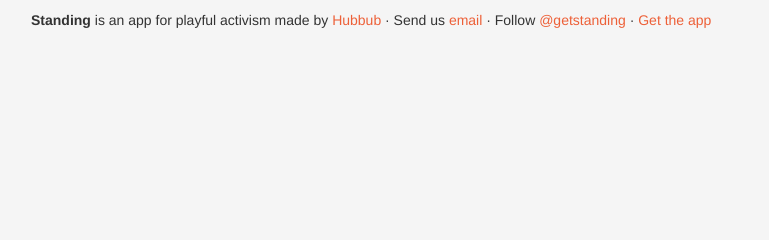
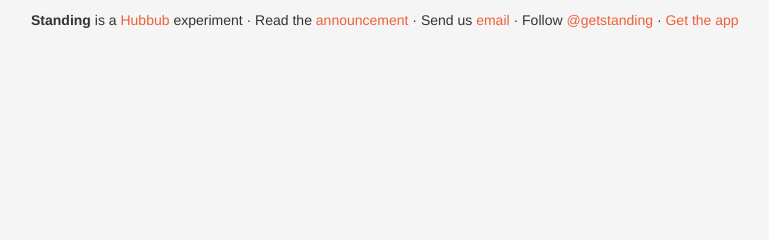
Before and after one commit to whatsthehubbub/stand-django, a Django app: template standbase/templates/standbase/topic.html in a window 1280 px wide. Shown: the part 201-441 px from the top of the page, without its empty margins (249-1018 px from the left). Run offline with Django 3.2, Linux system fonts and the light colour scheme; the template is opened without the code that fills it, so the values that code supplies are empty.

Commit message:
Footer copy adjustment, placeholder link for announcement

```diff
--- a/standbase/templates/standbase/footer.html
+++ b/standbase/templates/standbase/footer.html
@@ -1,6 +1,6 @@
 {% block content %}
 <div id="footer">
 	<p id="totaltime">{{ total_time }} of standing so far&hellip;</p>
-	<p id="colofon"><strong>Standing</strong> is an app for playful activism made by <a href="http://hubbub.eu">Hubbub</a> &middot; Send us <a href="mailto:standing@hubbub.eu">email</a> &middot; Follow <a href="https://twitter.com/getstanding">@getstanding</a> &middot; <a href="#">Get the app</a></p>
+	<p id="colofon"><strong>Standing</strong> is a <a href="http://hubbub.eu">Hubbub</a> experiment &middot; Read the <a href="#">announcement</a> &middot; Send us <a href="mailto:standing@hubbub.eu">email</a> &middot; Follow <a href="https://twitter.com/getstanding">@getstanding</a> &middot; <a href="#">Get the app</a></p>
 </div>
 {% endblock content %}
```
